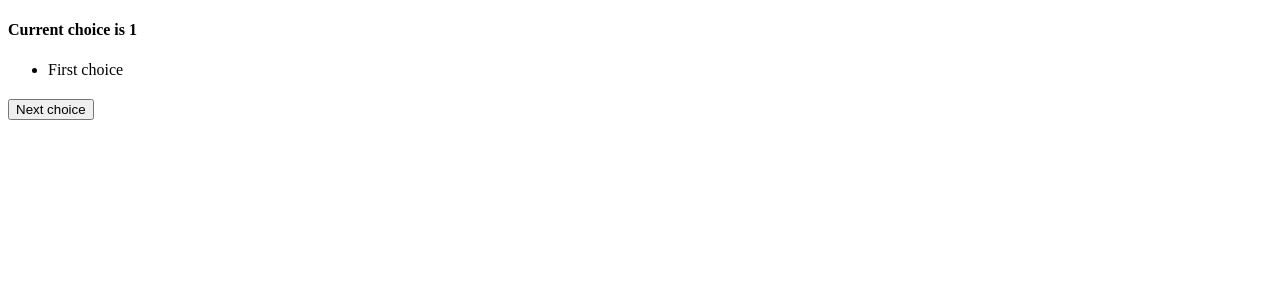
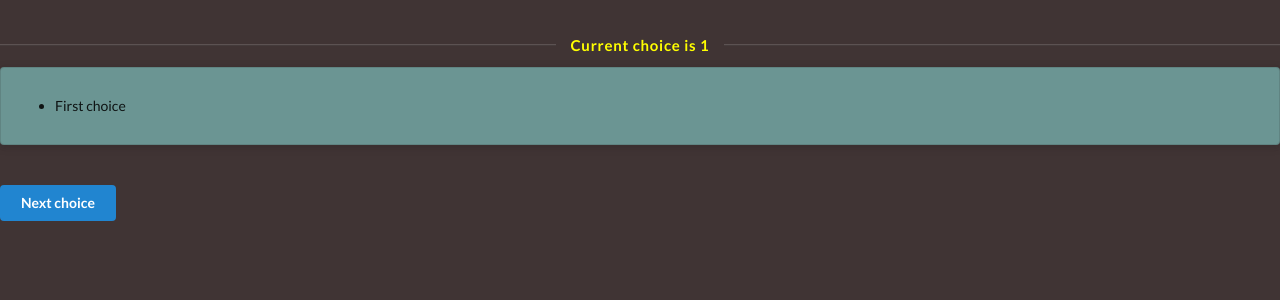
Before and after one commit to SamanehGhafouri/Angular-build-in-directives, an Angular app: page / in a window 1280 px wide. Shown: the top 300 px of the page. Built offline with nearby package versions, Linux system fonts and the light colour scheme.

Commit message:
added style.End of NgSwithch

```diff
--- a/src/app/app.component.css
+++ b/src/app/app.component.css
@@ -0,0 +1,3 @@
+body{
+  background: red;
+}
--- a/src/app/ng-switch-example/ng-switch-example.component.css
+++ b/src/app/ng-switch-example/ng-switch-example.component.css
@@ -0,0 +1,10 @@
+.ui.horizontal.divider.header{
+  padding-top: 40px;
+  color: yellow;
+  font-weight: bold;
+  border-color: #1a531b;
+}
+
+.ui.raised.segment{
+  background: #6b9593;
+}
--- a/src/app/ng-switch-example/ng-switch-example.component.html
+++ b/src/app/ng-switch-example/ng-switch-example.component.html
@@ -1,3 +1,5 @@
+
+
 <h4 class="ui horizontal divider header">
   Current choice is {{ choice }}
 </h4>
@@ -12,7 +14,7 @@
     <li *ngSwitchDefault>Default choice</li>
   </ul>
 </div>
-<div style="margin-top: 20px;">
+<div style="margin-top: 40px;">
   <button class="ui primary button" (click)="nextChoice()">
     Next choice
   </button>
--- a/src/styles.css
+++ b/src/styles.css
@@ -1,5 +1,8 @@
 /* You can add global styles to this file, and also import other style files */
-
+/*@import "~bootstrap/dist/css/bootstrap.css";*/
+@import "~semantic-ui-css/semantic.css";
+body{background: #403434
+}
 .ui.menu .header.item > img.logo {
   margin-right: 12px; }
 
```
